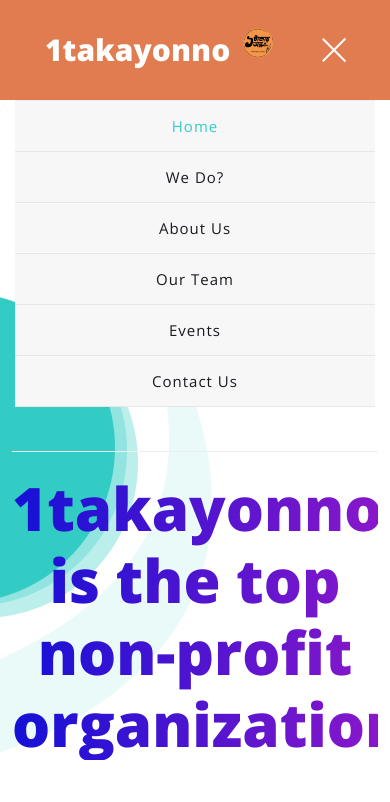
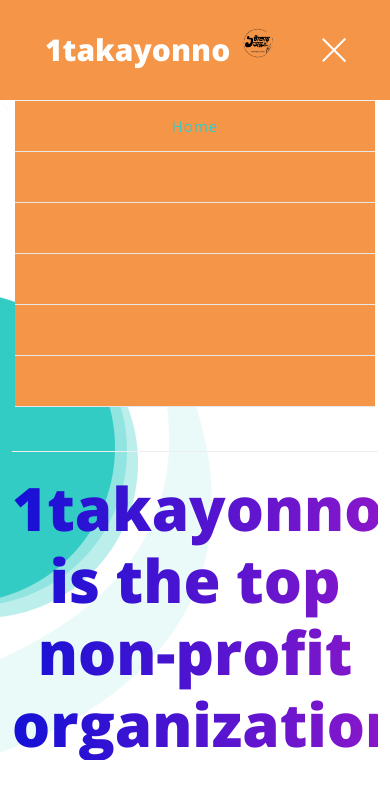
Before and after one commit to moralweb/1to, a plain HTML site: page index.html in a window 390 px wide. Both pictures are taken after a click on the link "Menu". Shown: the top 802 px of the page. Drawn offline with nearby package versions, Linux system fonts and the light colour scheme.

Commit message:
Update main.css

```diff
--- a/main.css
+++ b/main.css
@@ -617,7 +617,7 @@ header
     width: 100%;
   }
   .header-area {
-    background-color: #e07c4f;
+    background-color: #f59548;
     padding: 0px 15px;
     height: 100px;
     box-shadow: none;
@@ -666,8 +666,8 @@ header
     line-height: 50px !important;
     padding: 0px !important;
     border: none !important;
-    background: #f7f7f7 !important;
-    color: #191a20 !important;
+    background: #f59548 !important;
+    color: #f59548 !important;
   }
   .header-area .main-nav .nav li a:hover {
     background: #eee !important;
@@ -696,7 +696,7 @@ header
     height: auto !important;
   }
   .header-area .main-nav .nav li.submenu:after {
-    color: #3B566E;
+    color: #f59548;
     right: 25px;
     font-size: 14px;
     top: 15px;
```
